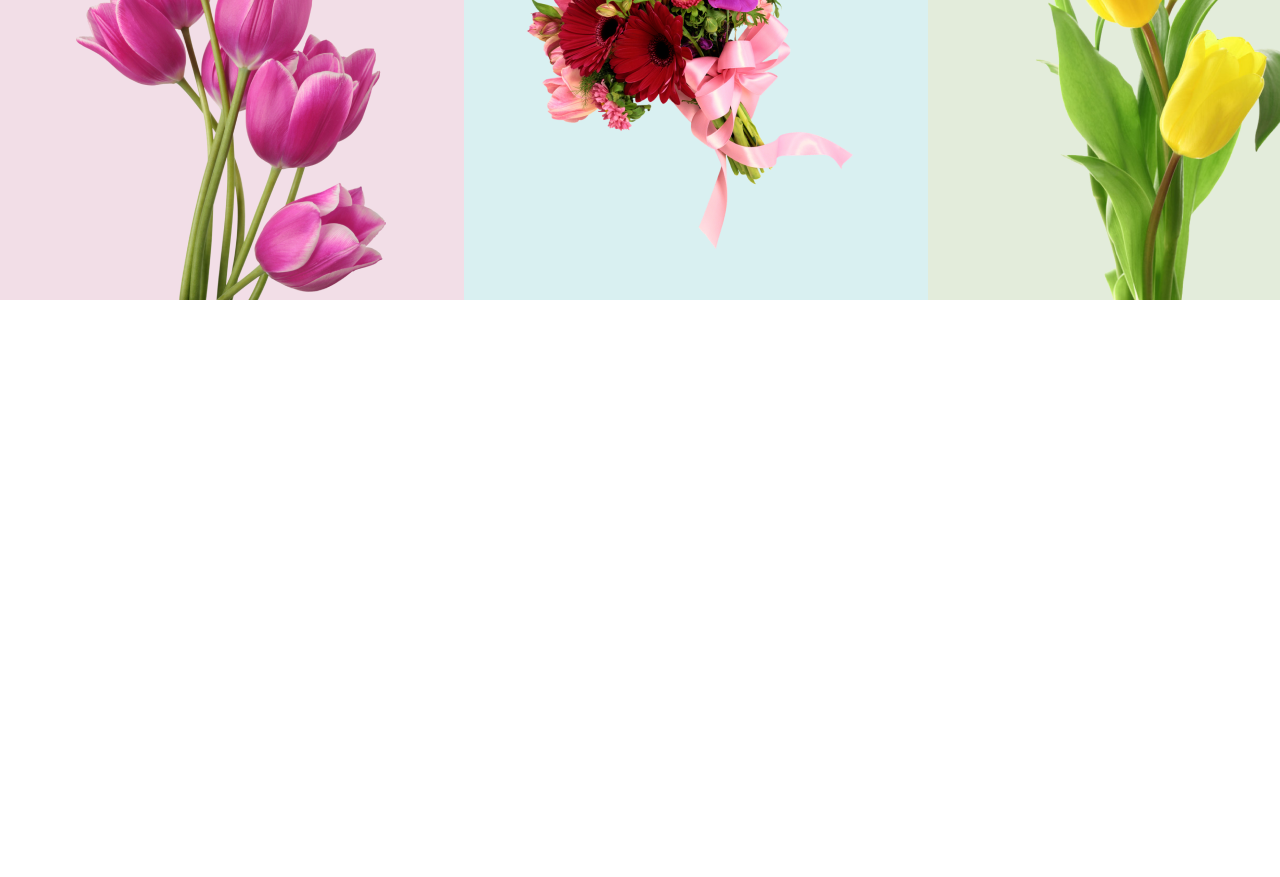
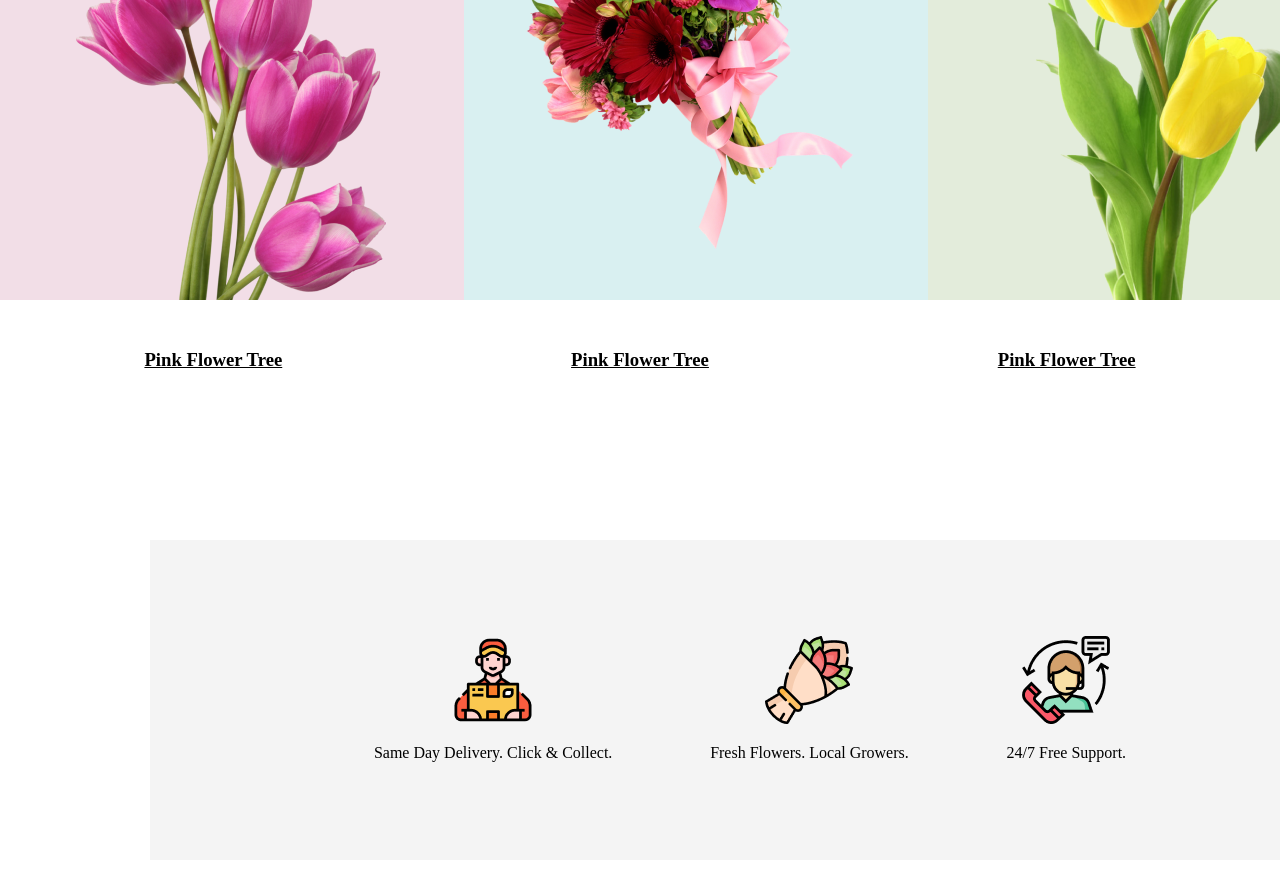
Before and after one commit to mdrakimulislam1/Assigenment-first, a plain HTML site: page index.html in a window 1280 px wide. Shown: the part 1474-2351 px from the top of the page. Before the commit the page ends 1778 px from the top, so only its background shows below. Drawn offline with Linux system fonts and the light colour scheme.

Commit message:
add support section

```diff
--- a/index.html
+++ b/index.html
@@ -50,16 +50,43 @@
 <img class="photo-3" src="./Flower Asset/pngwing 7.png" alt="">
 </div>
 
+</div>
+
+<div class="underline-letter">
+    <h3><u>Pink Flower Tree</u></h3>
+    <h3><u>Pink Flower Tree</u></h3>
+    <h3><u>Pink Flower Tree</u></h3>
+
+</div>
+
+</section>
+
+<section class="section-2">
+
+<div class="halp-container">
+
+<div class="halp-1">
+<img src="./Flower Asset/Group 57.png" alt="">
+<p>Same Day Delivery. Click & Collect.</p>
+</div>
+<div class="halp-1">
+<img src="./Flower Asset/Group 58.png" alt="">
+<p>Fresh Flowers. Local Growers.</p>
+</div>
+<div class="halp-1">
+<img src="./Flower Asset/Group 59.png" alt="">
+<p>24/7 Free Support.</p>
+</div>
+
 
 </div>
 
 
 
+</section>
 
 
 
-
-</section>
     </main>
 
     <footer>
--- a/style.css
+++ b/style.css
@@ -106,3 +106,30 @@ padding: 117px 47px 51px 47px;
 margin: auto;
 padding: 67px 75px 0px 75px;
 }
+
+.underline-letter{
+display: flex;
+justify-content: space-around;
+margin-top: 30px;
+
+}
+
+.section-2{
+    width: 1200px;
+height: 320px;
+background: rgba(39, 39, 39, 0.05);
+margin:150px;
+
+}
+
+.halp-container{
+display: flex;
+justify-content: space-around;
+padding: 96px 175px;
+align-items: center;
+
+}
+
+.halp-1{
+    text-align: center;
+}
```
